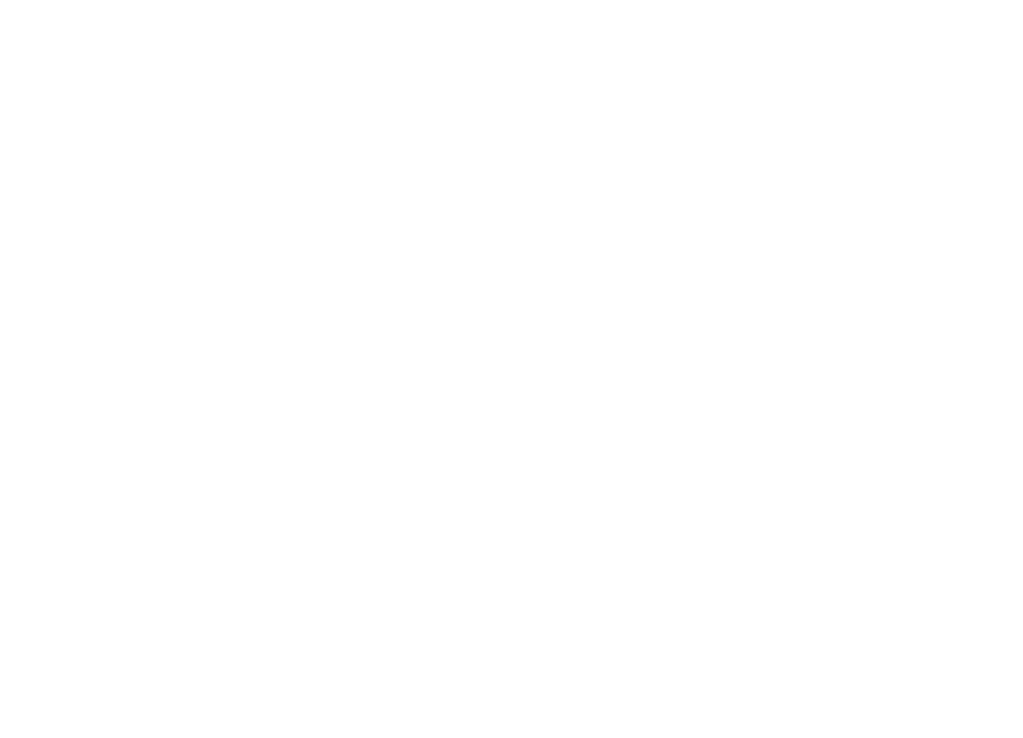
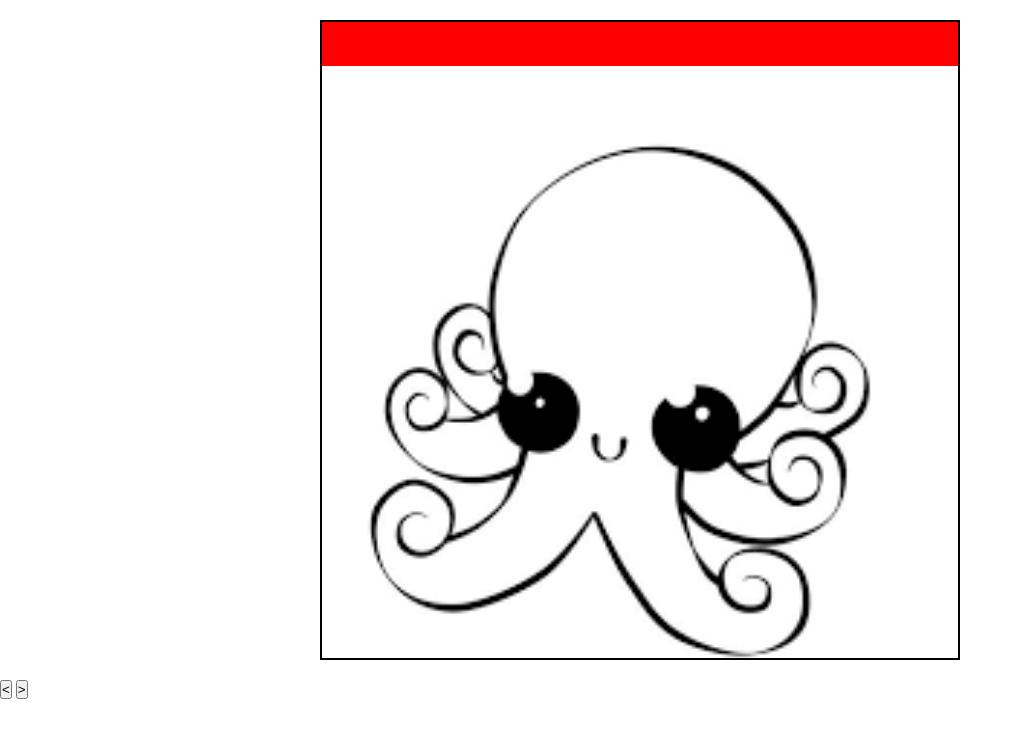
Before and after one commit to Lado923/slider, a plain HTML site: page index.html in a window 1280 px wide. Shown: the whole page, without its empty margins (0-1023 px from the left). Drawn offline with Linux system fonts and the light colour scheme.

Commit message:
feat: add buttons function to slider

```diff
--- a/index.html
+++ b/index.html
@@ -9,6 +9,21 @@
 </head>
 <body>
 
+    <div class="slider_container">
+        <div class="slider">
+           <div class="slider-line">
+            <div class="slide_1 slide"><img src="images/img1.png" alt="1"></div>
+            <div class="slide_2 slide"><img src="images/img2.jfif" alt="2"></div>
+            <div class="slide_3 slide"><img src="images/img.3.jfif" alt="3"></div>
+            <div class="slide_4 slide"><img src="images/img4.png" alt="4"></div>
+
+           </div>
+        </div>
+
+        <button class="button slider_prev"><</button>
+        <button class="button slider_next">></button>
+    </div>
+
 <script src="main.js"></script>
 </body>
 </html>
--- a/main.js
+++ b/main.js
@@ -0,0 +1,38 @@
+const sliders = document.querySelectorAll('.slide')
+const sliderLine =document.querySelector('.slider-line')
+let count = 0;
+let width;
+
+function init() {
+    console.log('resize');
+    width = document.querySelector('.slider').offsetWidth;
+    sliderLine.style.width = width*sliders.length + "px";
+    sliders.forEach( item => {
+        item.style.width = width + 'px';
+    });
+    console.log(width);
+}
+
+window.addEventListener('resize', init);
+init();
+
+document.querySelector('.slider_prev').addEventListener('click', function(){
+    count--;
+    if (count < 0) {
+        count = sliders.length - 1;
+    }
+    rollSlider();
+});
+
+document.querySelector('.slider_next').addEventListener('click', function(){
+    count++;
+    if (count >= sliders.length) {
+        count = 0;
+    }
+    rollSlider();
+});
+
+function rollSlider(){
+    console.log("click")
+    sliderLine.style.transform = 'translate(-'+ count * width+'px)';
+}
--- a/styles.css
+++ b/styles.css
@@ -0,0 +1,35 @@
+* {
+    margin: 0;
+    padding: 0;
+    box-sizing: border-box;
+}
+
+
+
+.slider_container {
+    margin: 20px auto;
+    max-height: 81vh;
+}
+
+.slider{
+    max-width: 50vw;
+    max-height: 80vh;
+    border:  2px solid black;
+    margin: 20px auto;
+    overflow: hidden;
+
+}
+
+.slider-line {
+    display: flex;
+    background: red;
+    transition: all ease 1s;
+}
+
+.slide{
+    margin: auto 0;
+}
+
+img {
+ width: 100%;
+}
```
Also changed, not shown: 1 other file.
